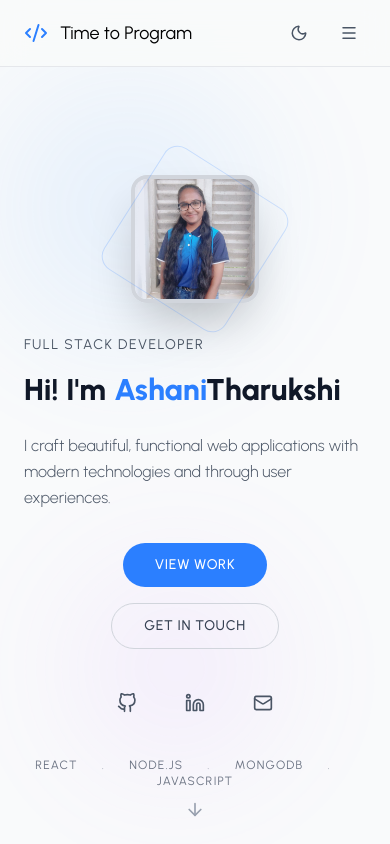
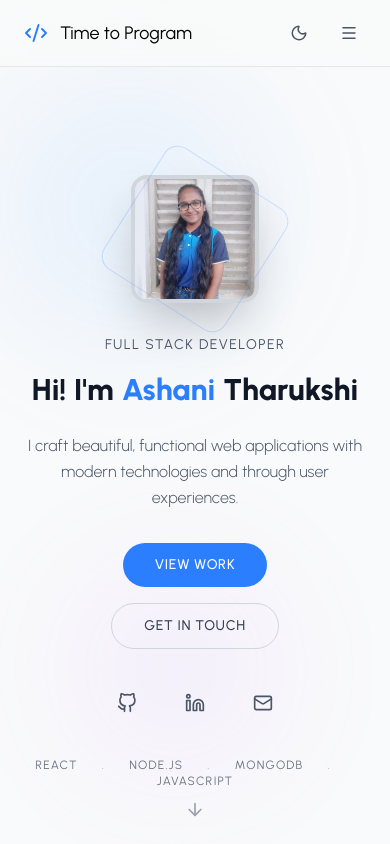
Before and after one commit to AshaniTH/my-portfolio, a React (Vite) app: page / in a window 390 px wide. Shown: the top 844 px of the page. Built offline with nearby package versions, Linux system fonts and the light colour scheme.

Commit message:
fix: improve text alignment and spacing in HeroSection for better readability

```diff
--- a/src/components/Sections/HeroSection.jsx
+++ b/src/components/Sections/HeroSection.jsx
@@ -105,7 +105,7 @@ const HeroSection = () => {
             </div>
             <div className='max-w-7xl mx-auto w-full z-10 mt-20'>
                 {/* Mobile layout - centered*/}
-                <div className='block lg:hidden'>
+                <div className='block lg:hidden text-center'>
                     <motion.div
                     initial = "hidden"
                     animate = "visible"
@@ -175,7 +175,7 @@ const HeroSection = () => {
                         <span className="text-blue-500 font-extrabold ml-2">
                             Ashani
                         </span>
-                        <span className={`${isDarkMode ? "text-white" : "text-gray-900"} font-extrabold`}>
+                        <span className={`${isDarkMode ? "text-white" : "text-gray-900"} font-extrabold ml-2`}>
                             Tharukshi
                         </span>
 
@@ -307,7 +307,7 @@ const HeroSection = () => {
                     variants={textVariants}
                     className={`text-sm uppercase tracking-widest ${
                         isDarkMode ? "text-gray-500" : "text-gray-600"
-                    }mb-6`}
+                    } mb-6`}
                     >
                         Full Stack Developer
                     </motion.div>
@@ -334,7 +334,7 @@ const HeroSection = () => {
                     variants = {itemVariants}
                     className={`text-xl ${
                         isDarkMode ? "text-gray-400" : "text-gray-600"
-                    }mb-12 font-light leading-relaxed max-w-lg`}
+                    } mb-12 font-light leading-relaxed max-w-lg`}
                     >
                         I craft beautiful, functional web application with modern technologies and thoughtful user experiences.
 
```
